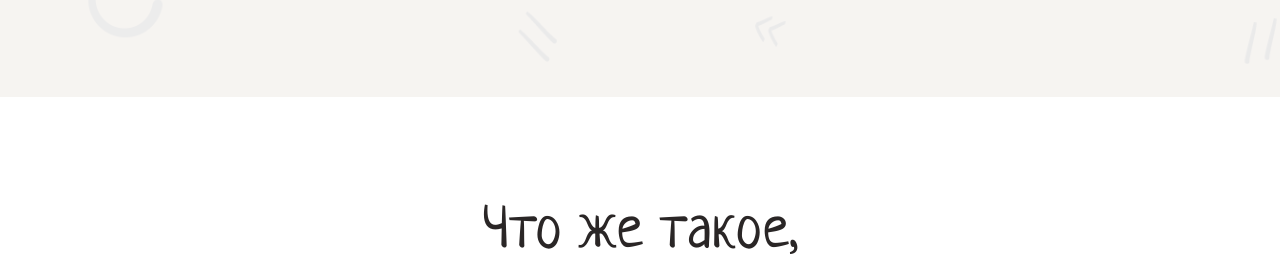
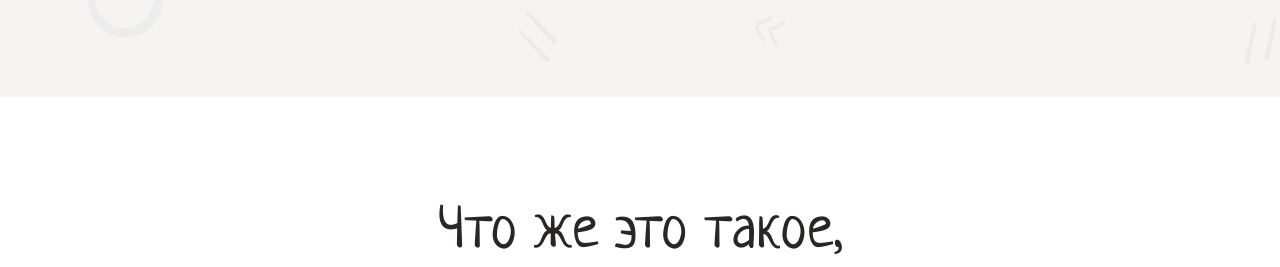
Before and after one commit to nikitazh12/layout-designer-project-58, a website: page src/index.html in a window 1280 px wide. Shown: the part 815-1082 px from the top of the page. Drawn offline with Linux system fonts and the light colour scheme.

Commit message:
upd video section

```diff
--- a/src/index.html
+++ b/src/index.html
@@ -51,8 +51,8 @@
 	<section class="video-section">
 		<div class="video-headline">
 			<h2 class="text-video-headline">
-                <span class="black">Что же такое,</span>
-                <br/>
+				<span class="black">Что же это такое,</span>
+				<br />
 				<span class="orange">когнитивные искажения?</span>
 			</h2>
 			<p class="text-video">
```
Lines whose indentation alone changed are shown as unchanged.
